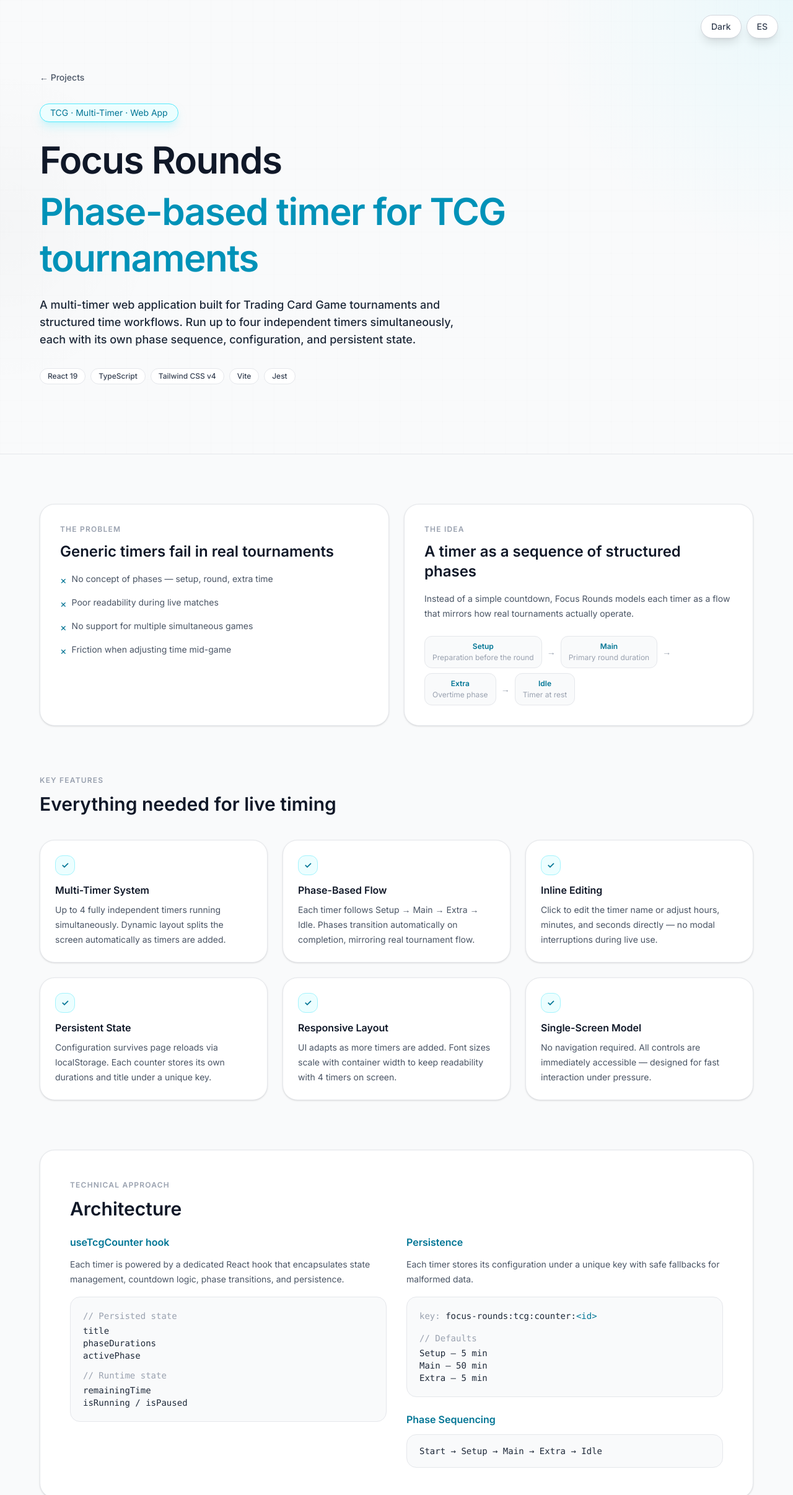
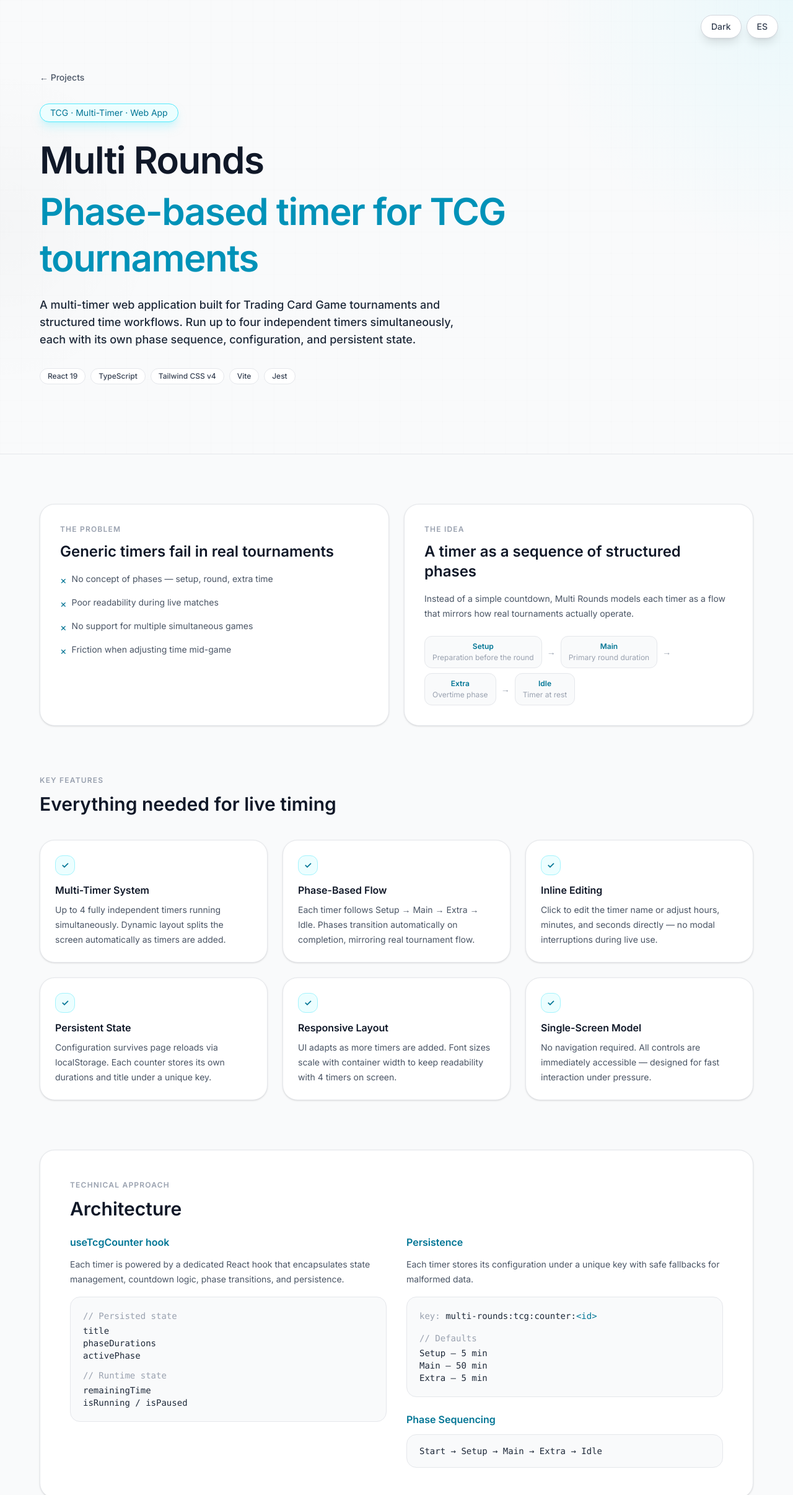
Before and after one commit to TruenoElfico/my-web, a Next.js app: page /projects/multirounds in a window 1280 px wide. Shown: the top 2412 px of the page at 62% size. Built offline with nearby package versions, Linux system fonts and the light colour scheme.

Commit message:
Update project name from "Focus Rounds" to "Multi Rounds" in both Projects and Multirounds pages for consistency and clarity.

```diff
--- a/app/projects/multirounds/page.tsx
+++ b/app/projects/multirounds/page.tsx
@@ -120,7 +120,7 @@ export default function MultiroundsPage() {
             </div>
 
             <h1 className="max-w-3xl text-4xl font-semibold leading-tight tracking-tight md:text-6xl">
-              Focus Rounds
+              Multi Rounds
               <span className={`mt-2 block ${theme.heroSpan}`}>
                 Phase-based timer for TCG tournaments
               </span>
@@ -186,7 +186,7 @@ export default function MultiroundsPage() {
               A timer as a sequence of structured phases
             </h2>
             <p className={`mb-6 text-sm leading-6 ${theme.muted}`}>
-              Instead of a simple countdown, Focus Rounds models each timer as a
+              Instead of a simple countdown, Multi Rounds models each timer as a
               flow that mirrors how real tournaments actually operate.
             </p>
             <div className="flex items-center gap-2 flex-wrap">
@@ -284,7 +284,7 @@ export default function MultiroundsPage() {
               >
                 <p className={theme.bodyText}>
                   <span className={theme.subtle}>key:</span>{" "}
-                  focus-rounds:tcg:counter:
+                  multi-rounds:tcg:counter:
                   <span className={theme.accent}>&lt;id&gt;</span>
                 </p>
                 <p className={`mt-4 ${theme.subtle}`}>// Defaults</p>
--- a/app/projects/page.tsx
+++ b/app/projects/page.tsx
@@ -9,10 +9,10 @@ import Controls from "../components/Controls";
 const projects = [
   {
     slug: "multirounds",
-    name: "Focus Rounds",
+    name: "Multi Rounds",
     tagline: "Phase-based timer for TCG tournaments",
     description:
-      "Built out of a real need at the table. Focus Rounds lets you run up to four independent timers simultaneously — each with its own Setup, Main, and Extra time phases — so you can manage multiple matches without losing track.",
+      "Built out of a real need at the table. Multi Rounds lets you run up to four independent timers simultaneously — each with its own Setup, Main, and Extra time phases — so you can manage multiple matches without losing track.",
     tags: ["React 19", "TypeScript", "Tailwind CSS v4"],
     status: "Live",
     image: "/multirounds.png",
```
